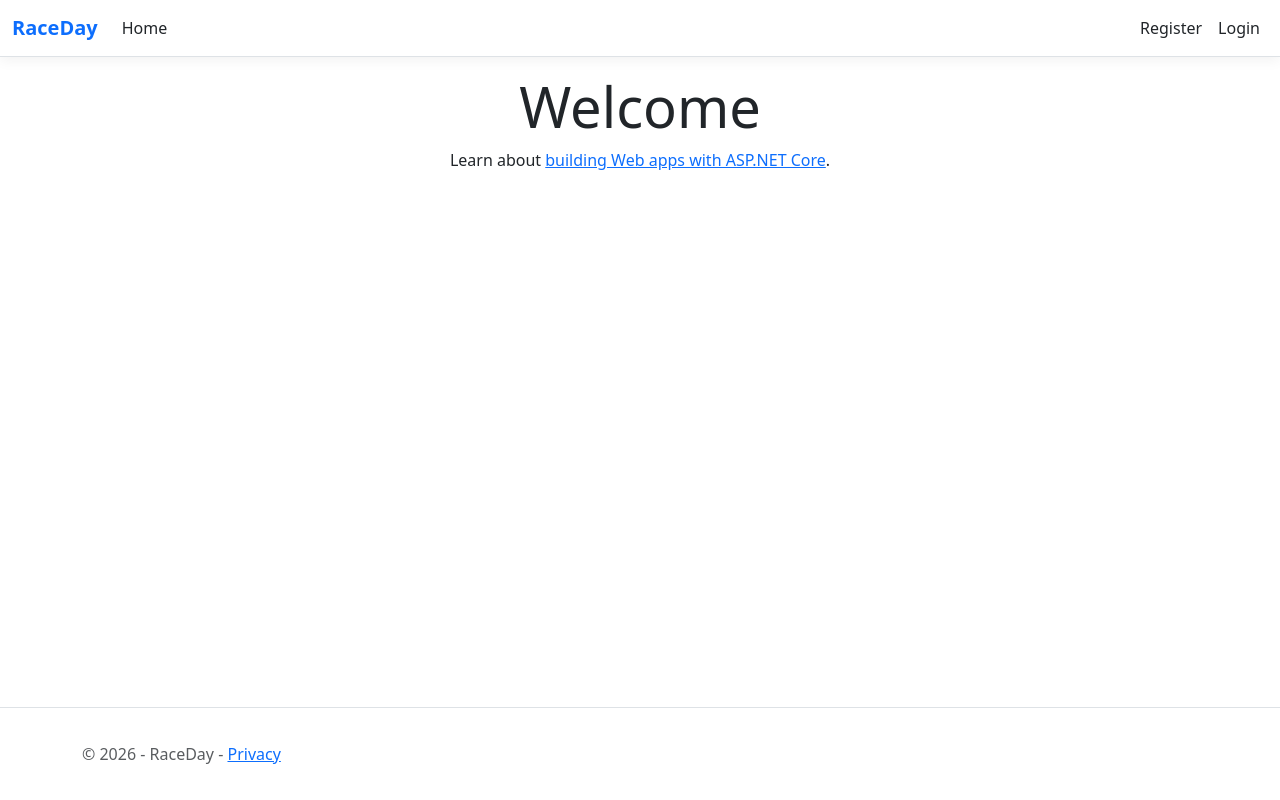
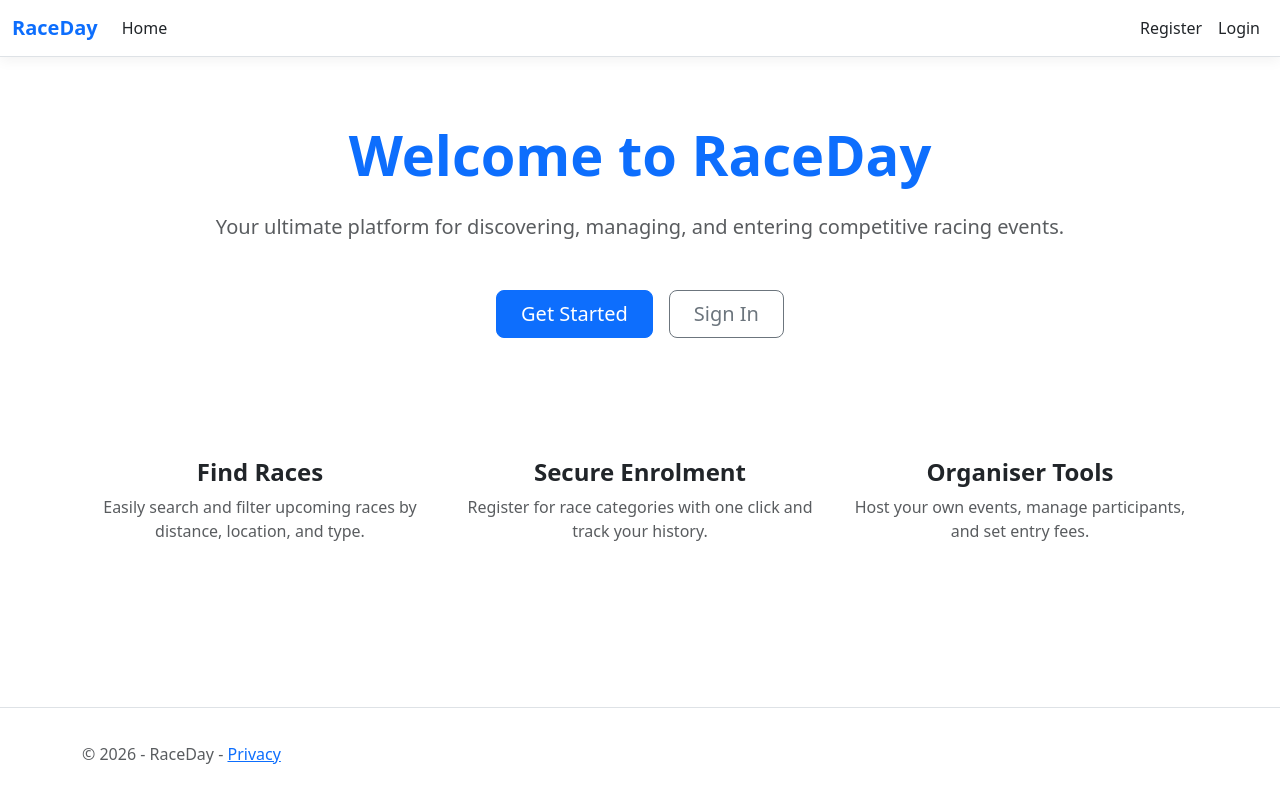
Before and after one commit to ST10484350/ST10484350_PROG6212_POE_Part1, an ASP.NET Core app: page / in a window 1280 px wide. Run offline with ASP.NET Core 8, Linux system fonts and the light colour scheme; style sheets or scripts are compiled from the project's sources.

Commit message:
polished home landing page with role-specific dashboards

```diff
--- a/RaceDay.API/RaceDay.MVC/Views/Home/Index.cshtml
+++ b/RaceDay.API/RaceDay.MVC/Views/Home/Index.cshtml
@@ -1,8 +1,62 @@
+@using Microsoft.AspNetCore.Http
 @{
     ViewData["Title"] = "Home Page";
+    var isLoggedIn = Context.Session.GetInt32("UserId") != null;
+    var role = Context.Session.GetString("Role");
 }
 
-<div class="text-center">
-    <h1 class="display-4">Welcome</h1>
-    <p>Learn about <a href="https://learn.microsoft.com/aspnet/core">building Web apps with ASP.NET Core</a>.</p>
+<div class="text-center py-5">
+    <h1 class="display-4 fw-bold text-primary mb-4">Welcome to RaceDay</h1>
+    <p class="lead text-muted mb-5">Your ultimate platform for discovering, managing, and entering competitive racing events.</p>
+
+    @if (!isLoggedIn)
+    {
+        <div class="d-flex justify-content-center gap-3">
+            <a asp-controller="Account" asp-action="Register" class="btn btn-primary btn-lg px-4">Get Started</a>
+            <a asp-controller="Account" asp-action="Login" class="btn btn-outline-secondary btn-lg px-4">Sign In</a>
+        </div>
+    }
+    else
+    {
+        <div class="row mt-4 justify-content-center">
+            <div class="col-md-8">
+                <div class="card shadow-sm border-0 bg-light">
+                    <div class="card-body py-5">
+                        <h3 class="mb-3">Ready for your next event?</h3>
+                        @if (role == "Organiser")
+                        {
+                            <p class="text-muted mb-4">Manage your races, track enrolments, and add new categories for participants.</p>
+                            <div class="d-flex justify-content-center gap-3">
+                                <a asp-controller="Events" asp-action="Create" class="btn btn-success btn-lg">Create New Event</a>
+                                <a asp-controller="Events" asp-action="Index" class="btn btn-outline-primary btn-lg">Manage Events</a>
+                            </div>
+                        }
+                        else
+                        {
+                            <p class="text-muted mb-4">Browse upcoming races, secure your spot, and prepare for race day.</p>
+                            <div class="d-flex justify-content-center gap-3">
+                                <a asp-controller="Events" asp-action="Index" class="btn btn-primary btn-lg">Browse Events</a>
+                                <a asp-controller="Enrolments" asp-action="Index" class="btn btn-outline-secondary btn-lg">My Enrolments</a>
+                            </div>
+                        }
+                    </div>
+                </div>
+            </div>
+        </div>
+    }
 </div>
+
+<div class="row mt-5 pt-4 text-center">
+    <div class="col-md-4 mb-4">
+        <h4 class="fw-semibold">Find Races</h4>
+        <p class="text-muted">Easily search and filter upcoming races by distance, location, and type.</p>
+    </div>
+    <div class="col-md-4 mb-4">
+        <h4 class="fw-semibold">Secure Enrolment</h4>
+        <p class="text-muted">Register for race categories with one click and track your history.</p>
+    </div>
+    <div class="col-md-4 mb-4">
+        <h4 class="fw-semibold">Organiser Tools</h4>
+        <p class="text-muted">Host your own events, manage participants, and set entry fees.</p>
+    </div>
+</div>
```
